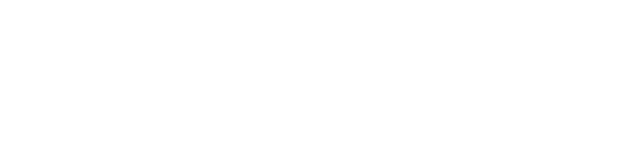
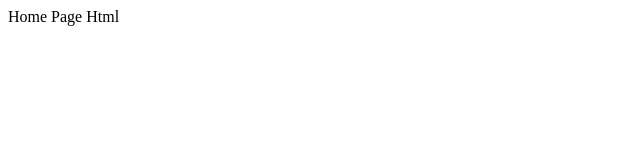
Before and after one commit to guadalupe-barrales-personal-website/personal-site, a plain HTML site: page index.html in a window 1280 px wide. Shown: the whole page, without its empty margins (0-640 px from the left). Drawn offline with Linux system fonts and the light colour scheme.

Commit message:
created css-file

```diff
--- a/index.html
+++ b/index.html
@@ -7,6 +7,6 @@
     <title>personal site</title>
 </head>
 <body>
-
+    Home Page Html
 </body>
 </html>
```
Also changed, not shown: index.css (added).
